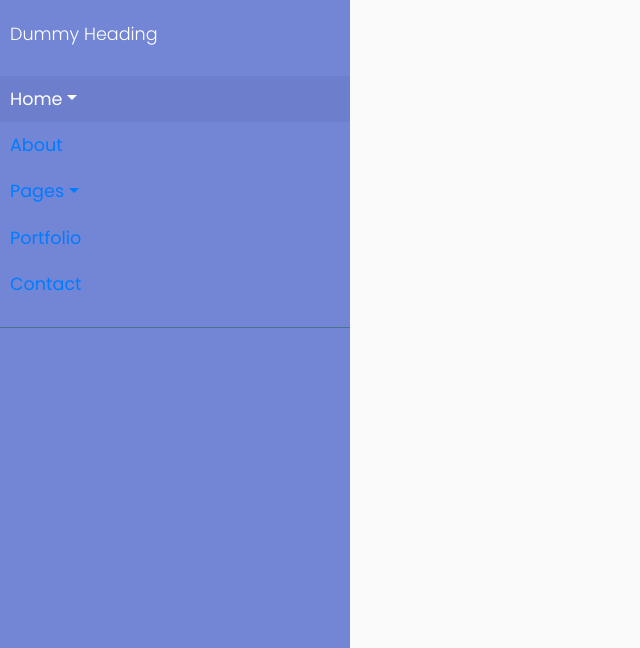
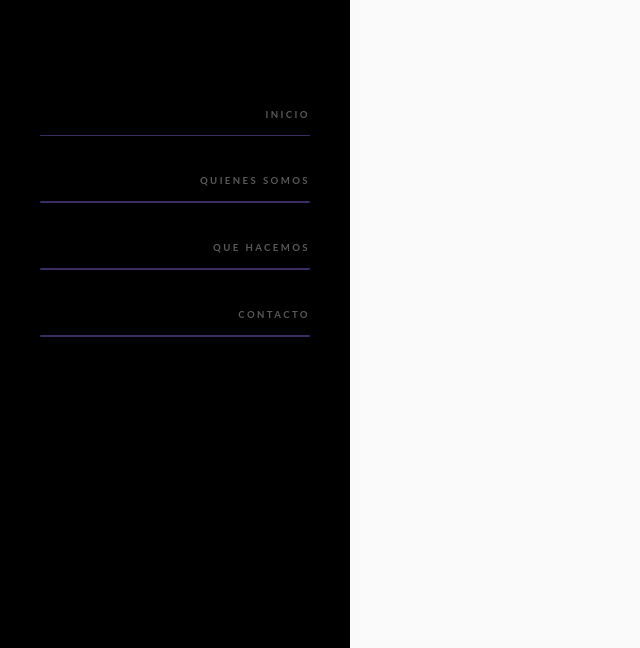
Before and after one commit to ingequiroga1/Abogados, a plain HTML site: page index.html in a window 1280 px wide. Shown: the part 152-800 px from the top of the page, without its empty margins (0-640 px from the left). Drawn offline with nearby package versions, Linux system fonts and the light colour scheme.

Commit message:
Se agrego sidebar

```diff
--- a/assets/css/styles.css
+++ b/assets/css/styles.css
@@ -1,8 +1,9 @@
+/*
 @import "https://fonts.googleapis.com/css?family=Poppins:300,400,500,600,700";
-
+*/
 
 body {
-    font-family: 'Poppins', sans-serif;
+    font-family: 'Lato', sans-serif;
     background: #fafafa;
 }
 
@@ -28,6 +29,21 @@ body {
     transition: all 0.3s;
 }
 
+#sidebar {
+    padding: 2.5em 2.5em 0.5em 2.5em;
+    cursor: default;
+    height: 100vh;
+    left: 0;
+    overflow-x: hidden;
+    overflow-y: auto;
+    position: fixed;
+    text-align: right;
+    top: 0;
+    width: 18em;
+    z-index: 10000;
+    background-color: #000000;
+    }
+
 #sidebar.active {
     margin-left: -250px;
 }
@@ -47,6 +63,11 @@ p {
     background: #6d7fcc;
 }
 
+#sidebar nav > ul {
+    list-style: none;
+    padding: 0;
+}
+
 #sidebar ul.components {
     padding: 20px 0;
     border-bottom: 1px solid #47748b;
@@ -57,22 +78,67 @@ p {
     padding: 10px;
 }
 
-#sidebar ul li a {
+#sidebar nav > ul > li {
+            -moz-transform: translateY(0);
+            -webkit-transform: translateY(0);
+            -ms-transform: translateY(0);
+            transform: translateY(0);
+            -moz-transition: opacity 0.15s ease, -moz-transform 0.75s ease;
+            -webkit-transition: opacity 0.15s ease, -webkit-transform 0.75s ease;
+            -ms-transition: opacity 0.15s ease, -ms-transform 0.75s ease;
+            transition: opacity 0.15s ease, transform 0.75s ease;
+            margin: 1.5em 0 0 0;
+            opacity: 1;
+            padding: 0;
+            position: relative;
+        }
+
+#sidebar nav a {
+        -moz-transition: color 0.2s ease;
+        -webkit-transition: color 0.2s ease;
+        -ms-transition: color 0.2s ease;
+        transition: color 0.2s ease;
+        border: 0;
+        color: rgba(255, 255, 255, 0.35);
+        display: block;
+        font-size: 0.6em;
+        font-weight: bold;
+        letter-spacing: 0.25em;
+        line-height: 1.75;
+        outline: 0;
+        padding: 1.35em 0;
+        position: relative;
+        text-decoration: none;
+        text-transform: uppercase;
+    }
+
+#sidebar nav ul li a:before,
+#sidebar nav ul li a:after {
+    border-radius: 0.2em;
+    bottom: 0;
+    content: '';
+    height: 0.2em;
+    position: absolute;
+    right: 0;
+    width: 100%;
+}
+
+#sidebar nav ul li a:before{
+    background: #3c2c62;
+}
+
+
+/*
+#sidebar nav ul li a {
     padding: 10px;
     font-size: 1.1em;
     display: block;
 }
-#sidebar ul li a:hover {
-    color: #7386D5;
-    background: #fff;
+*/
+#sidebar nav ul li a:hover {
+    color: rgba(255, 255, 255, 0.55);
 }
 
-#sidebar ul li.active > a, a[aria-expanded="true"] {
+#sidebar nav a.active{
     color: #fff;
-    background: #6d7fcc;
 }
-ul ul a {
-    font-size: 0.9em !important;
-    padding-left: 30px !important;
-    background: #6d7fcc;
-}
--- a/index.html
+++ b/index.html
@@ -12,7 +12,25 @@
 
 	<div class="wrapper">
 
-	    <!-- Sidebar -->
+		<!-- Sidebar -->
+			<section id="sidebar">
+				<div class="inner">
+					<nav>
+						<img src="assets/images/logo2.png" width="226" height="60">
+						<p>&nbsp;</p>
+						<p>&nbsp;</p>
+						<p>&nbsp;</p>
+						<ul>
+						  <li><a href="#intro">INICIO</a></li>
+						  <li><a href="#one">QUIENES SOMOS</a></li>
+						  <li><a href="#two">QUE HACEMOS</a></li>
+						  <li><a href="#three">CONTACTO</a></li>
+					  </ul>
+					</nav>
+				</div>
+			</section>
+
+	    <!-- Sidebar
 	    <nav id="sidebar">
 				        <div class="sidebar-header">
 				            <img src="assets/images/logo2.png" width="226" height="60">
@@ -25,35 +43,13 @@
 				        <ul class="list-unstyled components">
 				            <p>Dummy Heading</p>
 				            <li class="active">
-				                <a href="#homeSubmenu" data-toggle="collapse" aria-expanded="false" class="dropdown-toggle">Home</a>
-				                <ul class="collapse list-unstyled" id="homeSubmenu">
-				                    <li>
-				                        <a href="#">Home 1</a>
-				                    </li>
-				                    <li>
-				                        <a href="#">Home 2</a>
-				                    </li>
-				                    <li>
-				                        <a href="#">Home 3</a>
-				                    </li>
-				                </ul>
+				                <a href="#homeSubmenu">Home</a>
 				            </li>
 				            <li>
 				                <a href="#">About</a>
 				            </li>
 				            <li>
-				                <a href="#pageSubmenu" data-toggle="collapse" aria-expanded="false" class="dropdown-toggle">Pages</a>
-				                <ul class="collapse list-unstyled" id="pageSubmenu">
-				                    <li>
-				                        <a href="#">Page 1</a>
-				                    </li>
-				                    <li>
-				                        <a href="#">Page 2</a>
-				                    </li>
-				                    <li>
-				                        <a href="#">Page 3</a>
-				                    </li>
-				                </ul>
+				                <a href="#pageSubmenu">Pages</a>
 				            </li>
 				            <li>
 				                <a href="#">Portfolio</a>
@@ -63,7 +59,7 @@
 				            </li>
 				        </ul>
 	    </nav>
-
+		-->
 	    <!-- Page Content -->
 	    <div id="content">
 	        <!-- We'll fill this with dummy content -->
```
